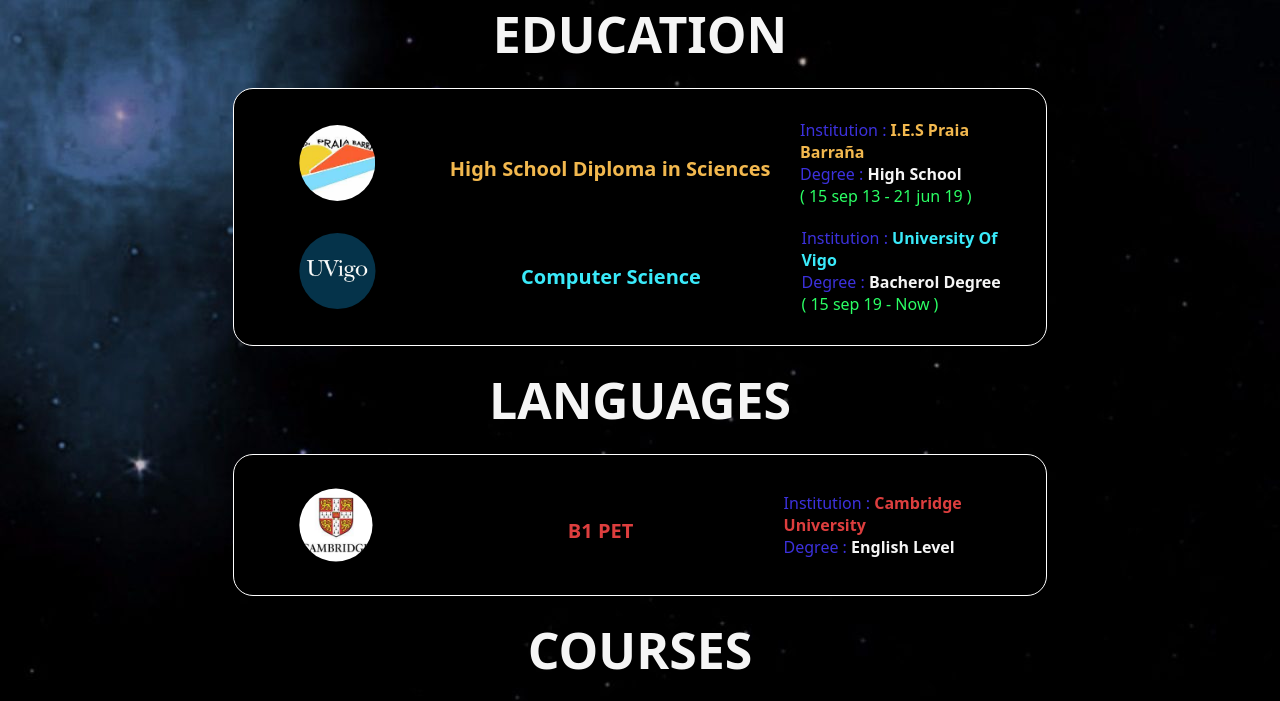
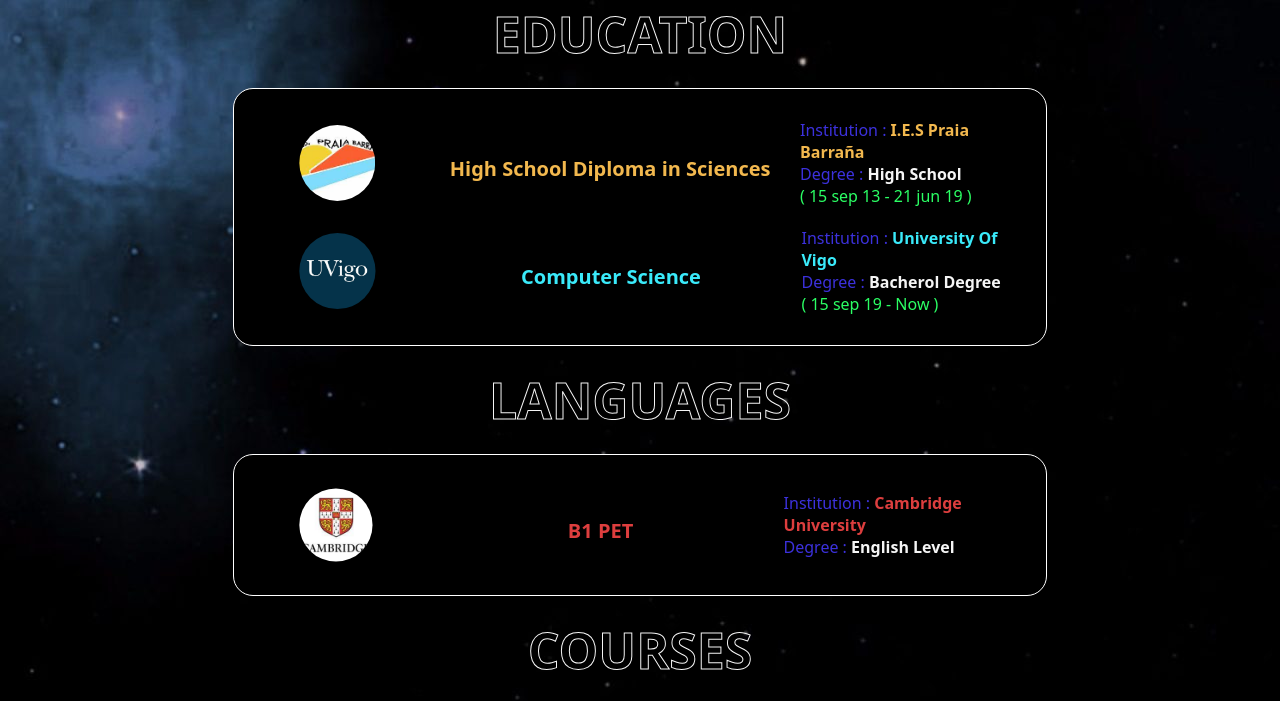
Before and after one commit to MirandaCarou/PersonalWeb, a plain HTML site: page education.html in a window 1280 px wide. Shown: the top 701 px of the page. Drawn offline with Linux system fonts and the light colour scheme; a script that the page names is missing.

Commit message:
mejora letras titulos

```diff
--- a/css/information.css
+++ b/css/information.css
@@ -17,12 +17,13 @@ header{
     grid-column: 2;
     grid-row :1;
     position: relative;
-    color: whitesmoke;
     display: flex;
     justify-content: center;
     align-items: center;
     font-size: 50px;
     font-weight: bolder;
+    color: transparent;
+    -webkit-text-stroke: 1px whitesmoke;
 }
 .block{
     margin: 20px;
@@ -46,7 +47,8 @@ header{
     grid-column: 2;
     grid-row :3;
     position: relative;
-    color:whitesmoke;
+    color: transparent;
+    -webkit-text-stroke: 1px whitesmoke;
     display: flex;
     flex-direction: column;
     justify-content: center;
@@ -72,7 +74,8 @@ header{
     grid-column: 2;
     grid-row :5;
     position: relative;
-    color: whitesmoke;
+    color: transparent;
+    -webkit-text-stroke: 1px whitesmoke;
     display: flex;
     flex-direction: column;
     justify-content: center;
```
